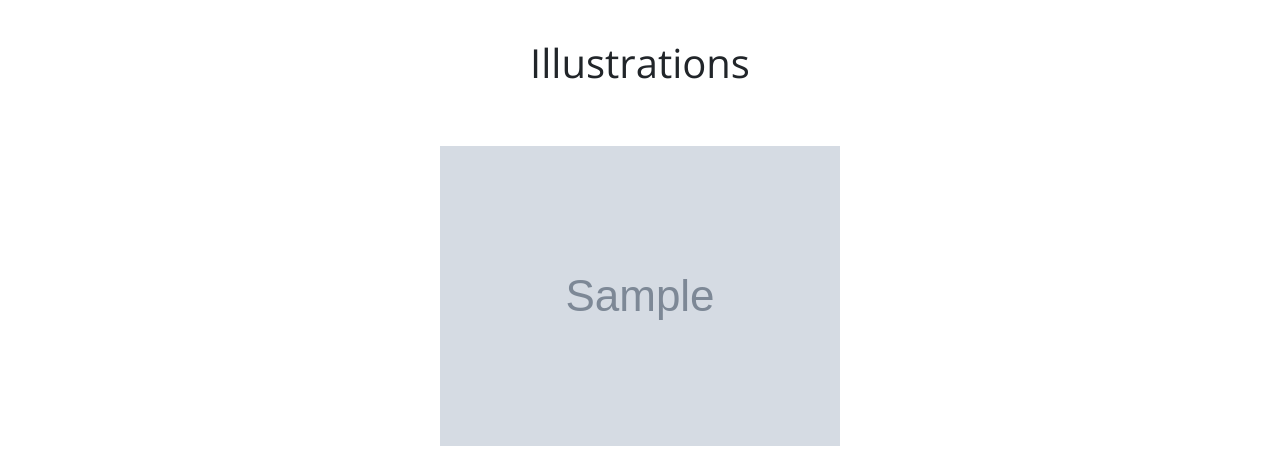
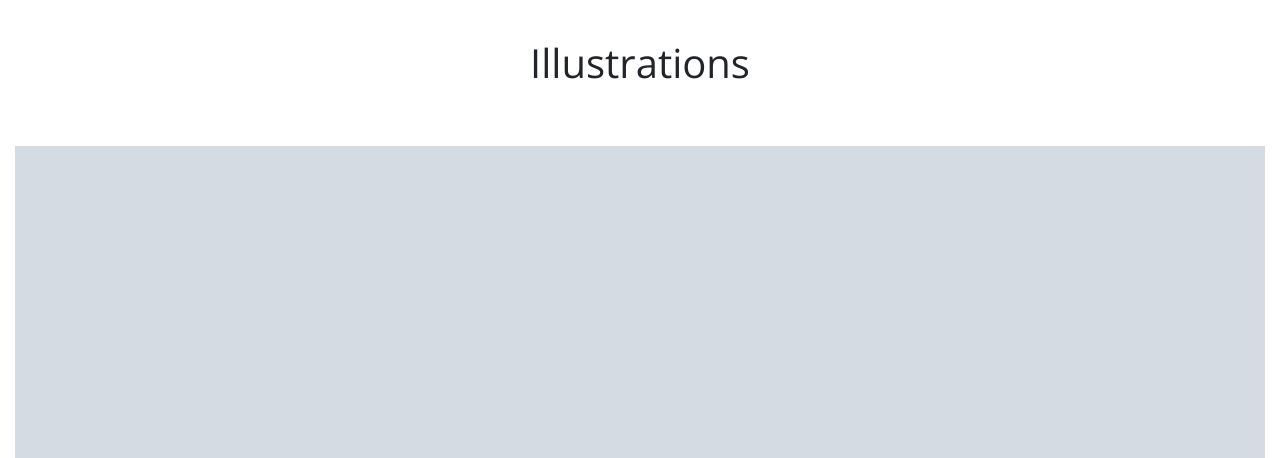
Before and after one commit to webwritart/portfolio_1, a Flask app: template routes/templates/index.html in a window 1280 px wide. Shown: the part 4458-4916 px from the top of the page. Run offline with Flask 3, Linux system fonts and the light colour scheme; the template is opened without the code that fills it: most values are stand-ins (such as "Sample title", 1, 10 or a date in 2020); grey boxes marked "Sample" are stand-in pictures; some libraries are stand-ins or nearby versions; grey boxes are pictures that could not be loaded.

```diff
--- a/routes/templates/index.html
+++ b/routes/templates/index.html
@@ -56,7 +56,7 @@
     <div>
         {% for img in portraits %}
             <div class="col-12">
-                <img style="display:block; margin:auto; max-height:800px; padding:1% 0%;" src={{img}} class="img-fluid" alt="Responsive image">
+                <img style="display:block; margin:auto; max-height:800px; width:100%; padding:1% 0%;" src={{img}} class="img-fluid" alt="Responsive image">
             </div>
         {% endfor %}
     </div>
```
